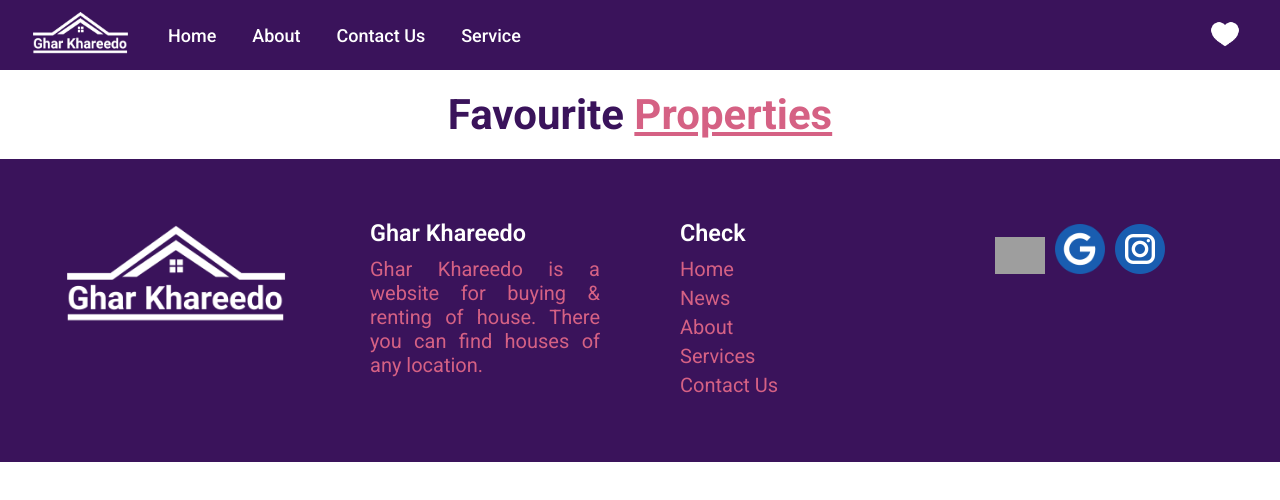
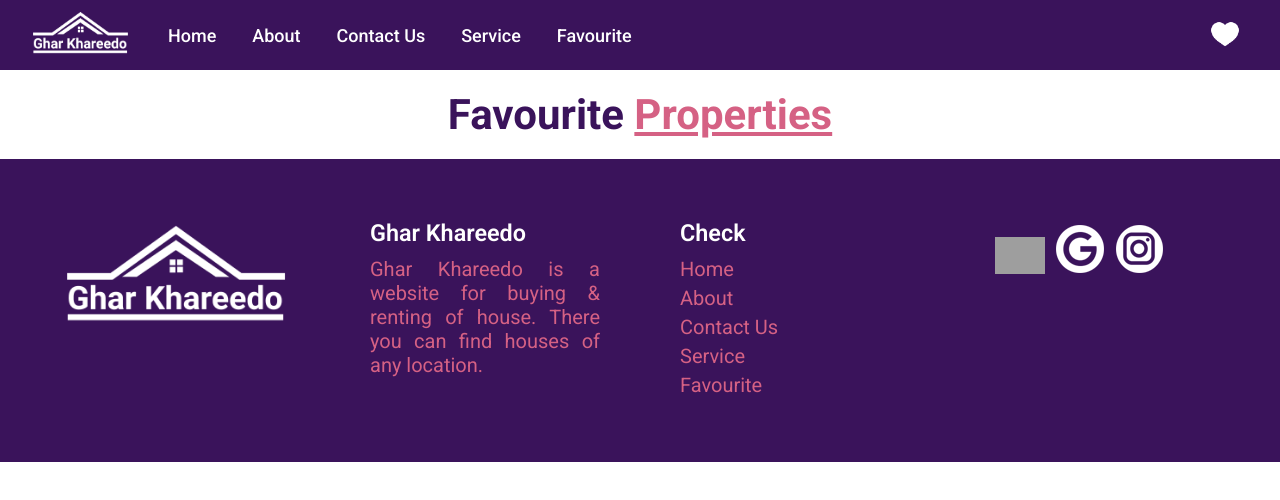
Before and after one commit to JiveshRajput/gharkhareedo, a React (Create React App) app: page /favourite in a window 1280 px wide. Shown: the top 500 px of the page. Built offline with nearby package versions, Linux system fonts and the light colour scheme; grey boxes are pictures that could not be loaded.

Commit message:
updated icons and footer menubar

```diff
--- a/src/Components/Footer/Footer.js
+++ b/src/Components/Footer/Footer.js
@@ -21,10 +21,10 @@
                     <h3>Check</h3>
                     <ul>
                         <li><Link to='/'>Home</Link></li>
-                        <li><Link to='/menu'>News</Link></li>
                         <li><Link to='/'>About</Link></li>
-                        <li><Link to='/'>Services</Link></li>
                         <li><Link to='/'>Contact Us</Link></li>
+                        <li><Link to='/'>Service</Link></li>
+                        <li><Link to="/favourite">Favourite</Link></li>
                     </ul >
                 </div >
                 <div className="footContainer" id="footContainer4">
--- a/src/Components/Navbar/Navbar.js
+++ b/src/Components/Navbar/Navbar.js
@@ -27,6 +27,7 @@
                         <li><Link to="/">About</Link></li>
                         <li><Link to="/">Contact Us</Link></li>
                         <li><Link to="/">Service</Link></li>
+                        <li><Link to="/favourite">Favourite</Link></li>
                     </ul>
                     <Link to='/favourite'><img src={whiteHeartIcon} className='headerIconStyle' alt="favouriteBtn" /></Link>
                 </div>
```
Also changed, not shown: src/Images/Icons/google.png, src/Images/Icons/instagram.png.
